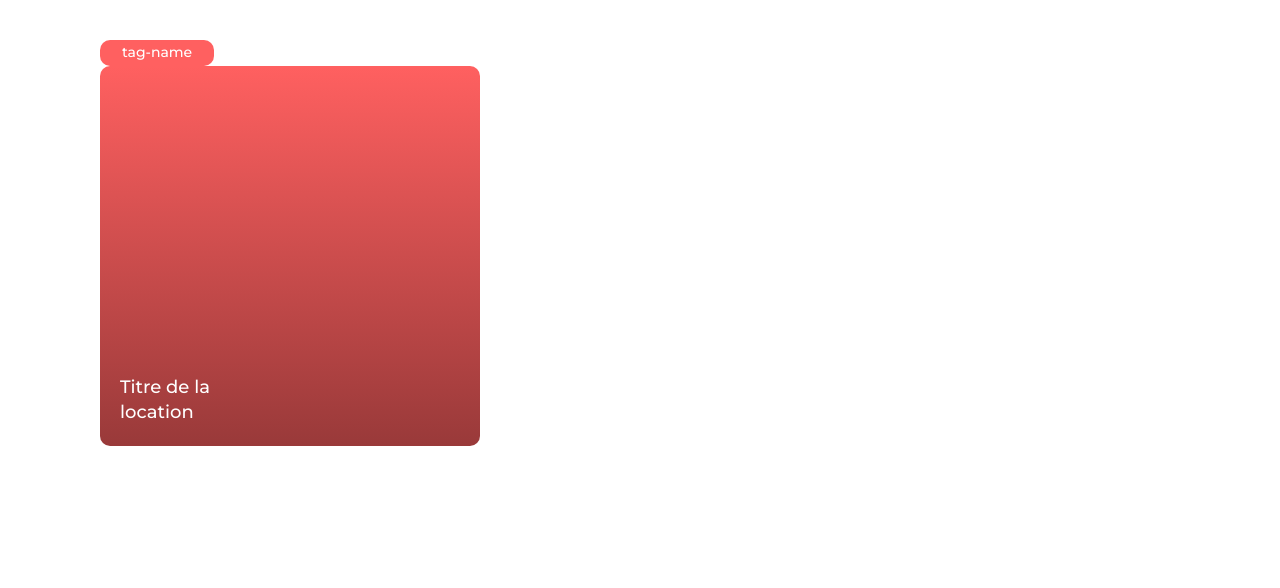
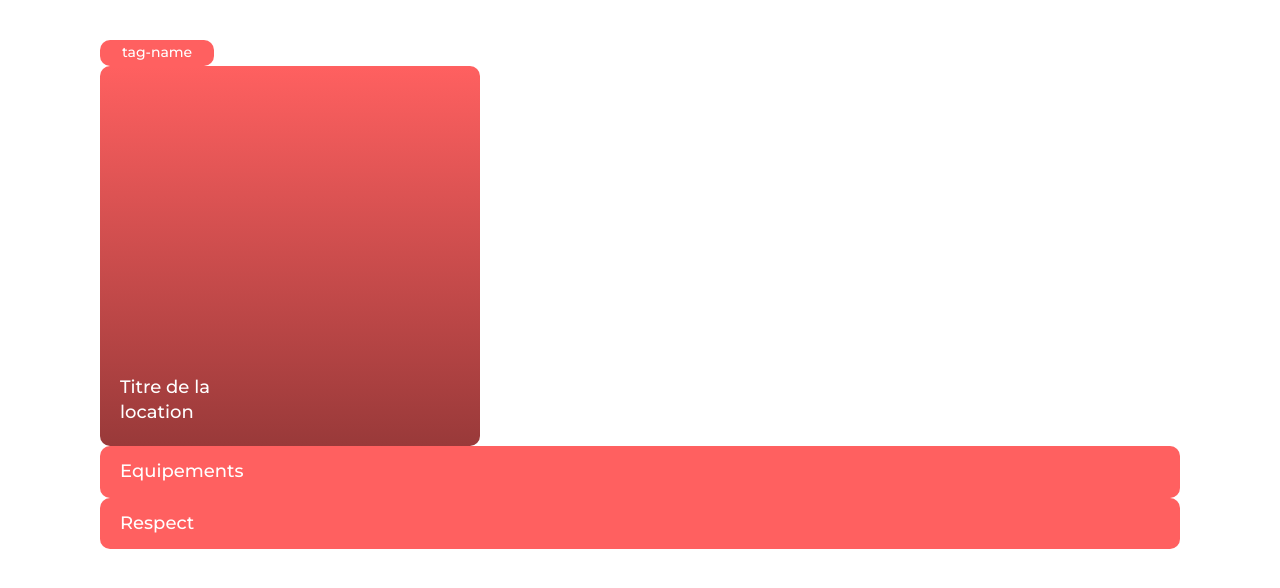
Before and after one commit to flesage-000/OC---Developpez-une-application-Web-avec-React-et-React-Router, a React (Create React App) app in the folder app/: page / in a window 1280 px wide. Shown: the top 588 px of the page. Built offline with nearby package versions, Linux system fonts and the light colour scheme.

Commit message:
Add Accordion components

```diff
--- a/app/src/App.js
+++ b/app/src/App.js
@@ -2,12 +2,15 @@ import logo from './logo.svg';
 import './App.css';
 import Tags from "./components/Tags/Tags.js"
 import Thumbs from './components/Thumbs/Thumbs';
+import Accordion from './components/Accordion/Accordion';
 
 function App() {
   return (
     <div className="App">
       <Tags />
       <Thumbs />
+      <Accordion name="Equipements" content={['Climatisation', 'Wi-Fi', 'Cuisine', 'Espace de travail', 'Fer à repasser', 'Sèche-cheveux', 'Cintres']} />
+      <Accordion name="Respect" content="La bienveillance fait partie des valeurs fondatrices de Kasa. Tout comportement discriminatoire ou de perturbation du voisinage entraînera une exclusion de notre plateforme." />
     </div>
   );
 }
--- /dev/null
+++ b/app/src/assets/styles/arrows.css
@@ -0,0 +1,19 @@
+.arrow {
+  border: solid var(--color-normal-text);
+  border-width: 0 3px 3px 0;
+
+  display: inline-block;
+  padding: 3px;
+}
+
+.down .arrow {
+  transform: rotate(45deg);
+  -webkit-transform: rotate(45deg);
+}
+
+.up .arrow {
+  transform: rotate(-135deg);
+  -webkit-transform: rotate(-135deg);
+}
+
+@media (max-width: 480px) {}
--- /dev/null
+++ b/app/src/assets/styles/reset-personnal.css
@@ -0,0 +1,12 @@
+button {
+  appearance: none;
+  background-color: var(--color-bg-medium-light-red);
+  border: none;
+  border-radius: var(--corner-radius-default);
+  color: var(--color-normal-text);
+  cursor: pointer;
+  font-family: var(--font-main);
+
+  margin: 0;
+  padding: 0;
+}
--- /dev/null
+++ b/app/src/components/Accordion/Accordion.css
@@ -0,0 +1,64 @@
+.equipment {
+  background-color: var(--color-bg-very-light-gray);
+  border-radius: var(--corner-radius-default);
+}
+.equipment.down .content {
+  display: none;
+}
+.equipment.down .arrow  {
+  padding: 6px;
+  margin-top: -6px;
+}
+.equipment.up .content {
+  border-radius: var(--corner-radius-default);
+
+  display: block;
+  padding: 40px 20px 27px;
+}
+.equipment.up .arrow  {
+  padding: 6px;
+  margin-top: 6px;
+}
+.equipment button {
+  color: var(--color-normal-text);
+  border-radius: var(--corner-radius-default);
+  font-family: var(--font-main);
+  font-size: 18px;
+  font-weight: 500;
+  line-height: 25.67px;
+
+  display: flex;
+  flex-direction: row;
+  flex-wrap: nowrap;
+  justify-content: space-between;
+  align-content: stretch;
+  align-items: center;
+
+  width: 100%;
+  padding: 13px 20px;
+}
+
+.equipment button span {
+  order: 0;
+  flex: 0 1 auto;
+  align-self: auto;
+}
+
+.equipment ul,
+.equipment p {
+  color: var(--color-reverse-text);
+  font-family: var(--font-main);
+  font-weight: 400;
+}
+.equipment ul {
+  font-size: 18px;
+  line-height: 25.67px;
+}
+.equipment p {
+  font-size: 24px;
+  line-height: 34.22px;
+}
+
+@media (max-width: 480px) {
+  .equipment {}
+}
--- /dev/null
+++ b/app/src/components/Accordion/Accordion.js
@@ -0,0 +1,42 @@
+import { createElement } from 'react';
+import './Accordion.css';
+
+function manageAccordion(event) {
+  event.preventDefault();
+
+  let button = event.target.nodeName == "BUTTON" ? event.target : event.target.parentNode;
+  let buttonParent = button.parentNode;
+
+  if (buttonParent.classList.contains("up")) {
+    buttonParent.classList.remove("up");
+    buttonParent.classList.add("down");
+  } else {
+    buttonParent.classList.add("up");
+    buttonParent.classList.remove("down");
+  }
+}
+
+function Button() {
+  let button = createElement("button", {type: "button", onClick: manageAccordion}, createElement("span", null, "Equipement"), createElement("span", {className: "arrow"}))
+
+  return (button)
+}
+
+function Accordion(props) {
+  let content = '';
+  if (typeof props.content === "object") {
+    const items = props.content;
+    const list = items.map((item) => <li key={item.toString()}>{item}</li>)
+    content = <ul>{list}</ul>;
+  } else {
+    content = <p>{props.content}</p>;
+  }
+  content = <div className='content'>{content}</div>
+
+  return (<div className="equipment down">
+    <button type="button" onClick={manageAccordion}><span>{props.name}</span><span className="arrow"></span></button>
+    {content}
+  </div>)
+}
+
+export default Accordion;
--- a/app/src/index.css
+++ b/app/src/index.css
@@ -1,12 +1,15 @@
 @import "~reset-css/reset.css";
+@import "./assets/styles/reset-personnal.css";
 @import url('https://fonts.googleapis.com/css2?family=Montserrat:ital,wght@0,100;0,200;0,300;0,400;0,500;0,600;0,700;0,800;0,900;1,100;1,200;1,300;1,400;1,500;1,600;1,700;1,800;1,900&display=swap');
 
 :root {
   /* Colors: backgrounds */
   --color-bg-main: rgba(255,255,255,1);
   --color-bg-medium-light-red: rgba(255,96,96,1);
+  --color-bg-very-light-gray: rgba(246, 246, 246, 1);
   /* Colors: texts */
   --color-normal-text: rgba(255,255,255,1);
+  --color-reverse-text: var(--color-bg-medium-light-red);
 
   /* Fonts */
   --font-main: 'Montserrat', sans-serif;
@@ -14,6 +17,8 @@
   /* ROUNDED */
   --corner-radius-default: 10px;
 }
+
+@import "./assets/styles/arrows.css";
 
 body {
   margin: 0;
```
